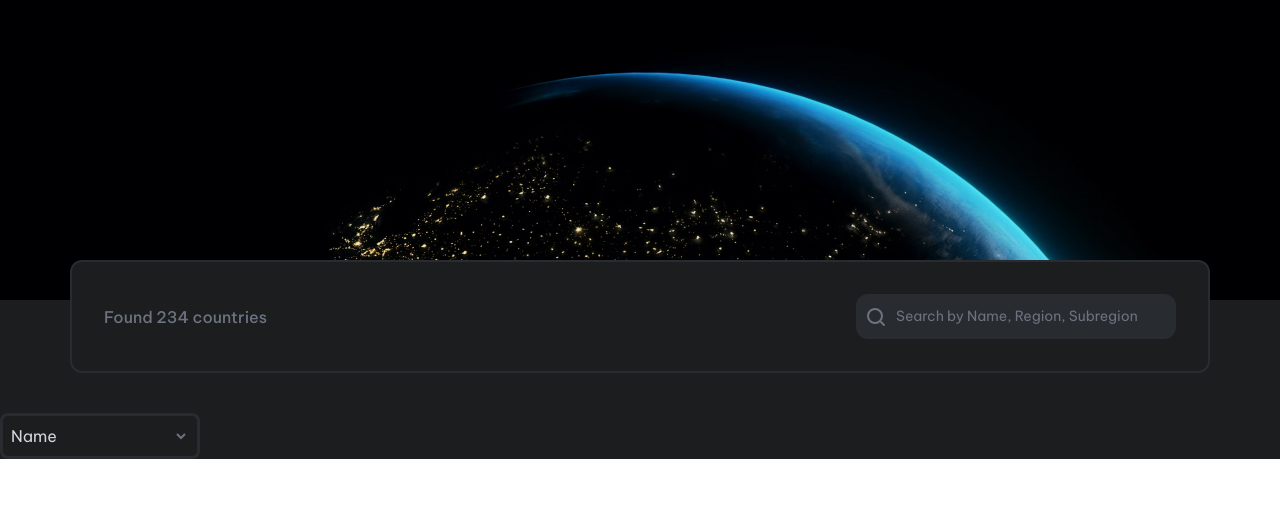
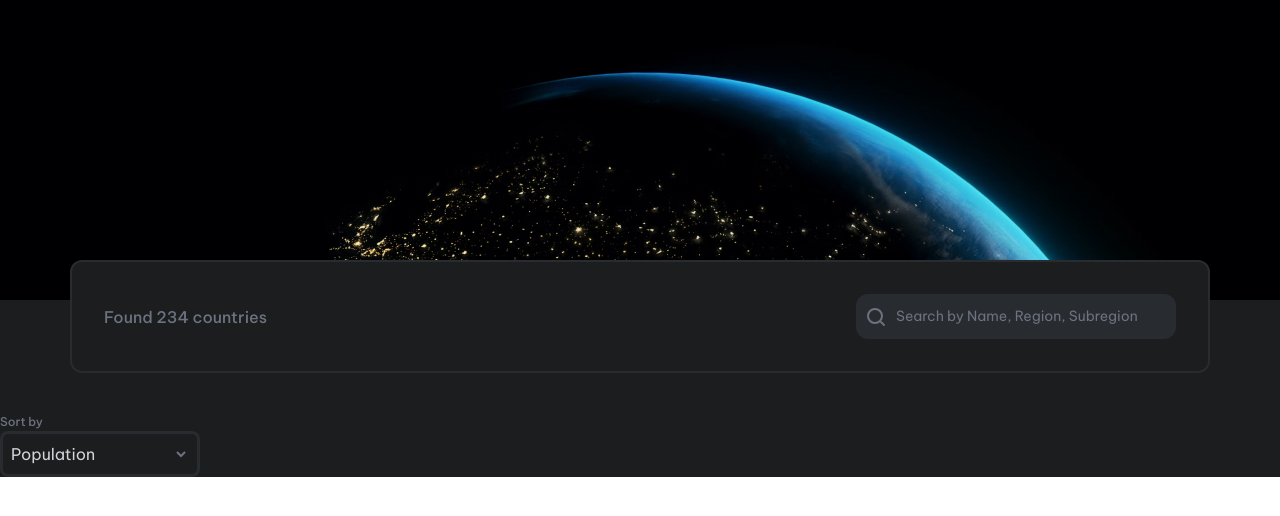
Before and after one commit to EdiedRamos/country-page, a React (Vite) app: page /countries in a window 1280 px wide. Shown: the top 516 px of the page. Built offline with nearby package versions, Linux system fonts and the light colour scheme.

Commit message:
chore: add data and update content layer

```diff
--- a/src/components/ContentLayer.tsx
+++ b/src/components/ContentLayer.tsx
@@ -1,17 +1,14 @@
 import { Content, Select } from "@/components";
+
+import { SELECT_OPTIONS } from "@/utils";
 
 export const ContentLayer = () => {
   return (
     <div className="bg-cc-black">
       <Content />
       <div>
-        <Select
-          options={[
-            { id: "1", name: "Area" },
-            { id: "2", name: "Name", default: true },
-            { id: "3", name: "Population" },
-          ]}
-        />
+        <p className="text-cc-gray text-cs-50 font-medium">Sort by</p>
+        <Select options={SELECT_OPTIONS} />
       </div>
     </div>
   );
--- /dev/null
+++ b/src/utils/data/index.ts
@@ -0,0 +1,5 @@
+export const SELECT_OPTIONS = [
+  { id: "1", name: "Area" },
+  { id: "2", name: "Name" },
+  { id: "3", name: "Population", default: true },
+];
--- a/src/utils/index.ts
+++ b/src/utils/index.ts
@@ -1 +1,2 @@
 export * from "./constants";
+export * from "./data";
```
